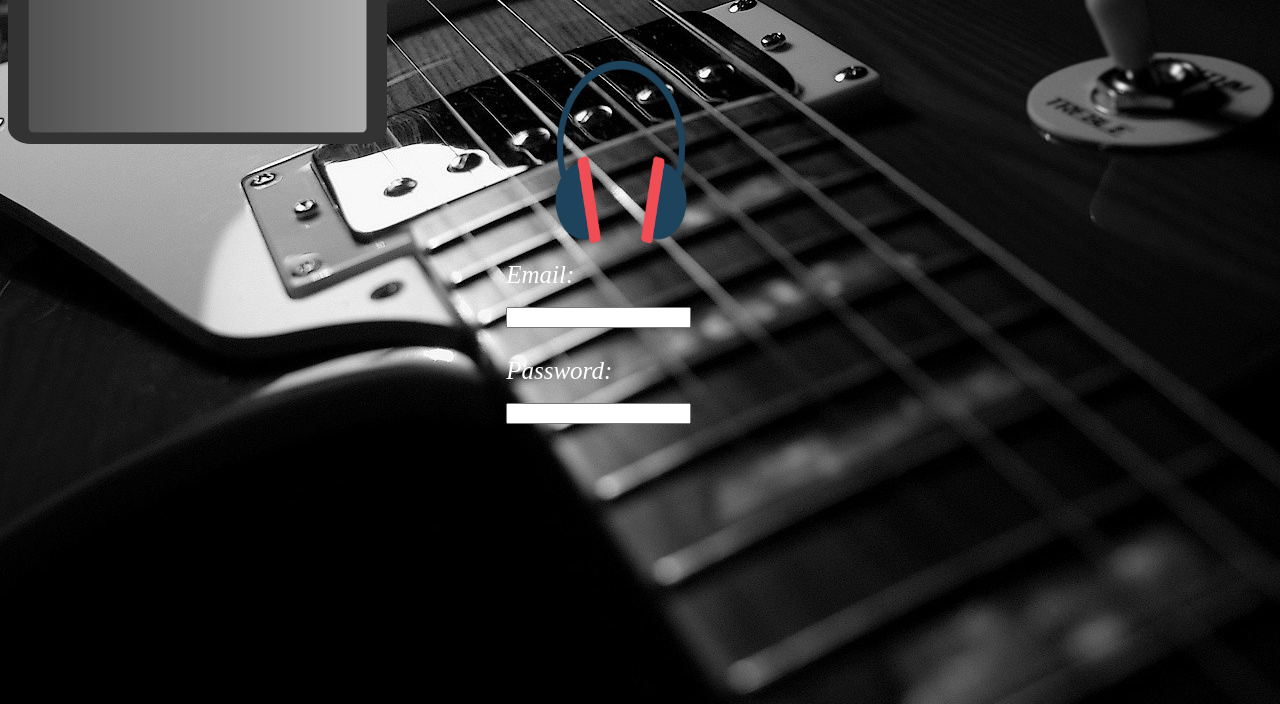
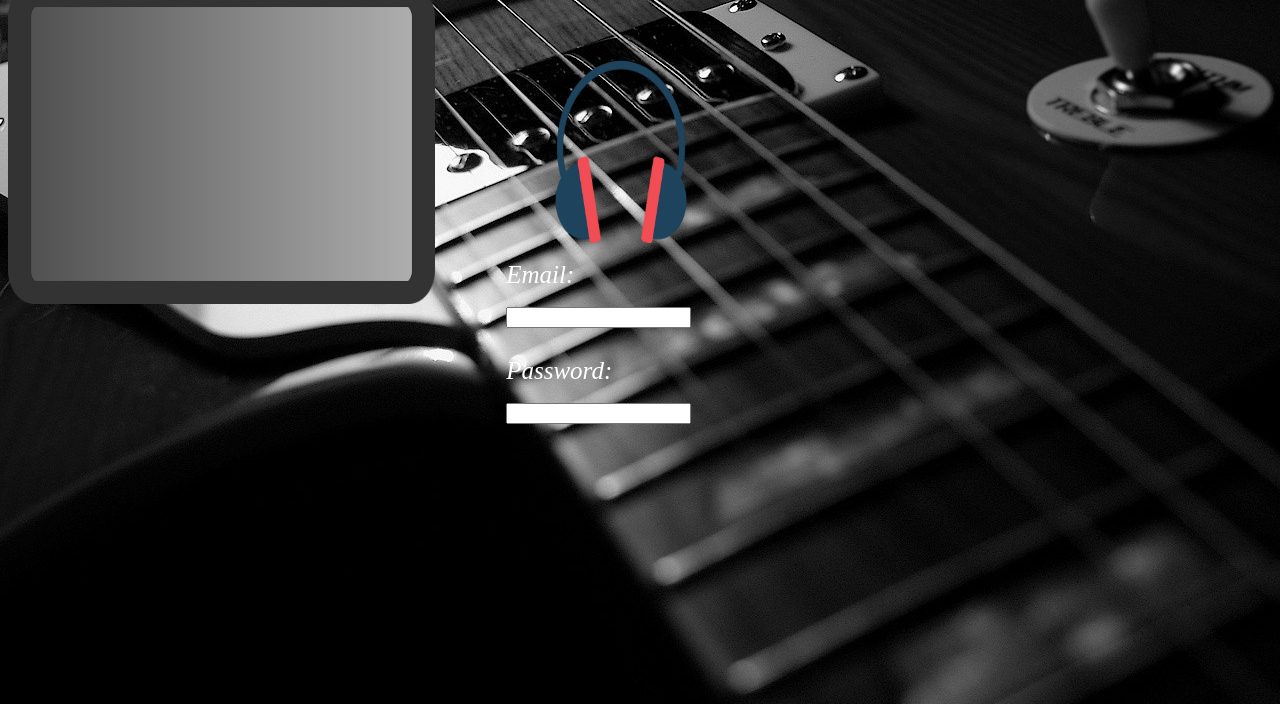
Before and after one commit to KarimLeon/test, a plain HTML site: page index.html in a window 1280 px wide. Shown: the part 104-808 px from the top of the page. Drawn offline with Linux system fonts and the light colour scheme.

Commit message:
Update 1

```diff
--- a/style.css
+++ b/style.css
@@ -71,7 +71,7 @@ header > img {
 }
 
 #menu {
-  height:20%;
-  width: 30%;
+  height:40%;
+  width: 20%%;
 
 }
```
